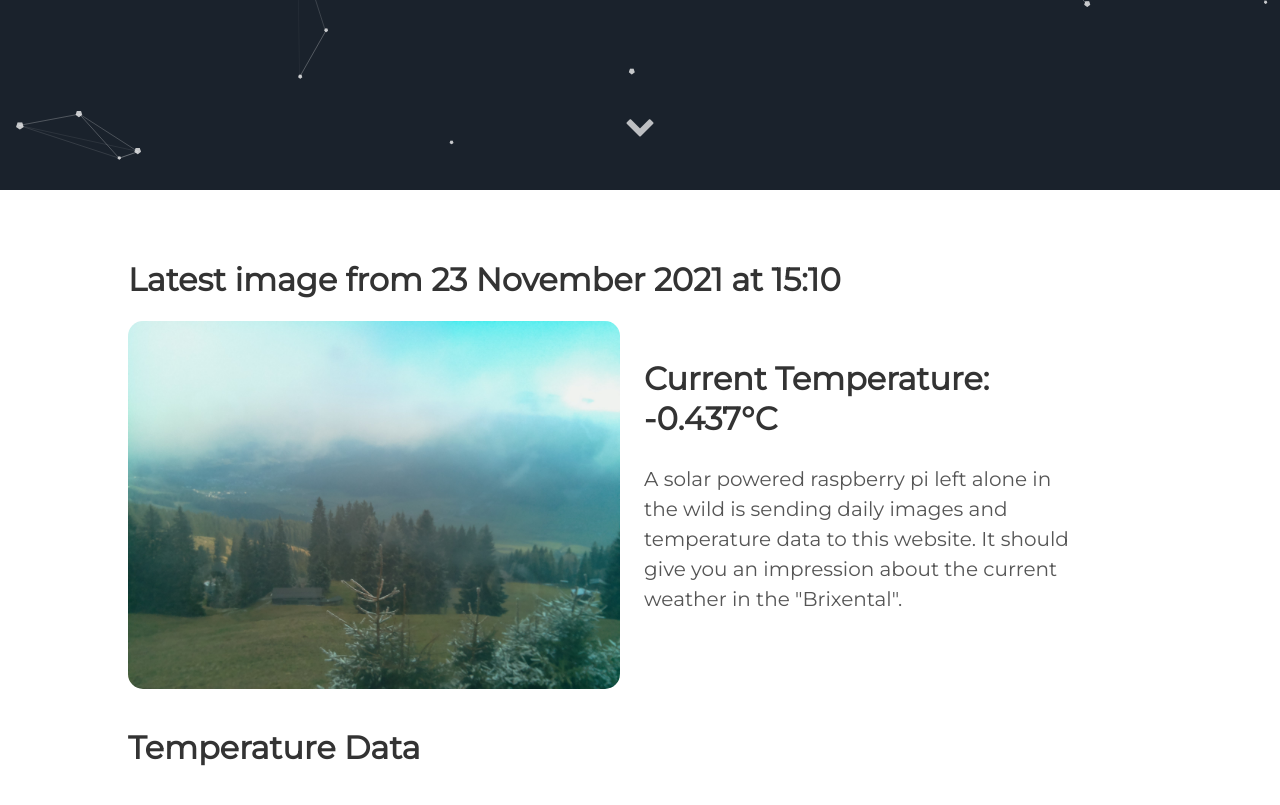
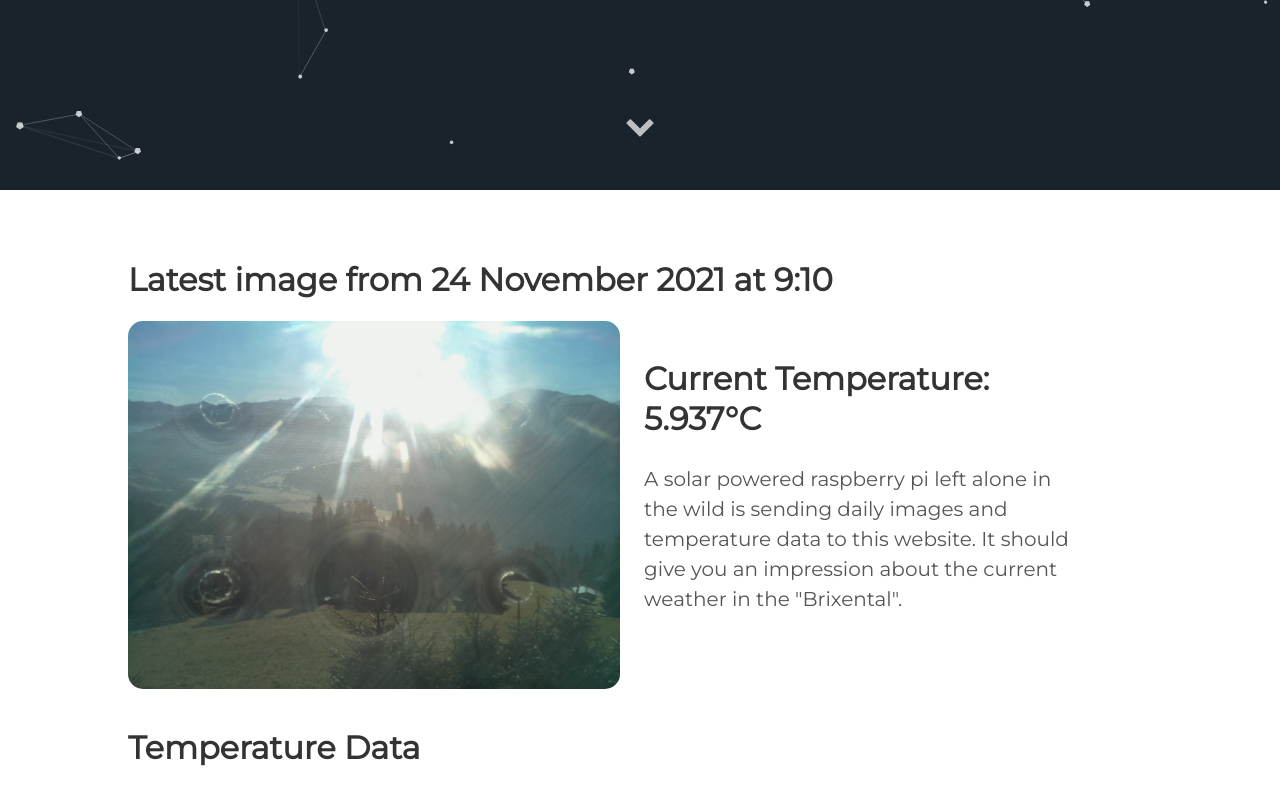
Before and after one commit to vektorious/vektorious.github.io, a Jekyll site: the page built from resources/huette.md, in a window 1280 px wide and 900 px high, scrolled down 710 px. Shown: the top 805 px of the window. Built offline with Jekyll 4.4.1, drawn with Linux system fonts in a browser that asks for light colours.

Commit message:
I'm a bot beep boop

```diff
--- a/resources/huette.md
+++ b/resources/huette.md
@@ -6,13 +6,13 @@ image: '/assets/img/'
 description: 'Live image from the Austrian alps'
 twitter_text: ' '
 ---
-## Latest image from 23 November 2021 at 15:10
+## Latest image from 24 November 2021 at  9:10
 <div class="huette">
   <div class="huette-image">
     <img src="{{ "/assets/img/huette.jpg" | prepend: site.baseurl }}">
   </div>
   <div class="huette-text">
-        <h2>Current Temperature: -0.437°C</h2>
+        <h2>Current Temperature: 5.937°C</h2>
         <p>A solar powered raspberry pi left alone in the wild is sending daily images and temperature data to this website. It should give you an impression about the current weather in the "Brixental".</p>
 
   </div>
```
Also changed, not shown: rpi-script/2021-11-24_090908.txt (renamed from rpi-script/2021-11-23_150911.txt, +5 -5 lines), rpi-script/huette.md (+2 -2 lines), assets/img/huette.jpg, assets/img/temp_plot.png, rpi-script/temp_plot.png, 1 other file.
